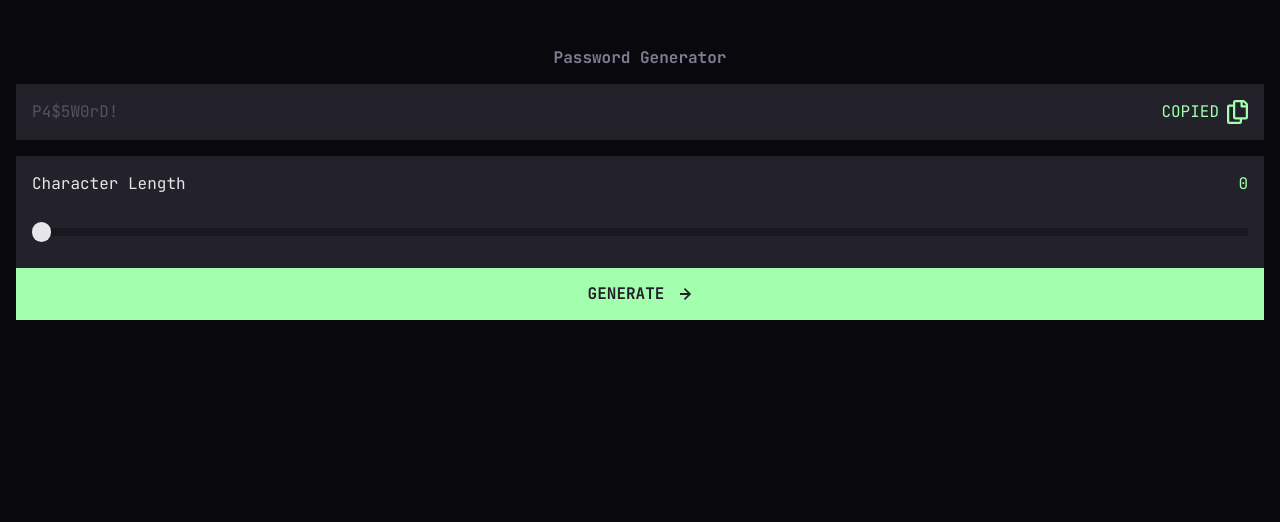
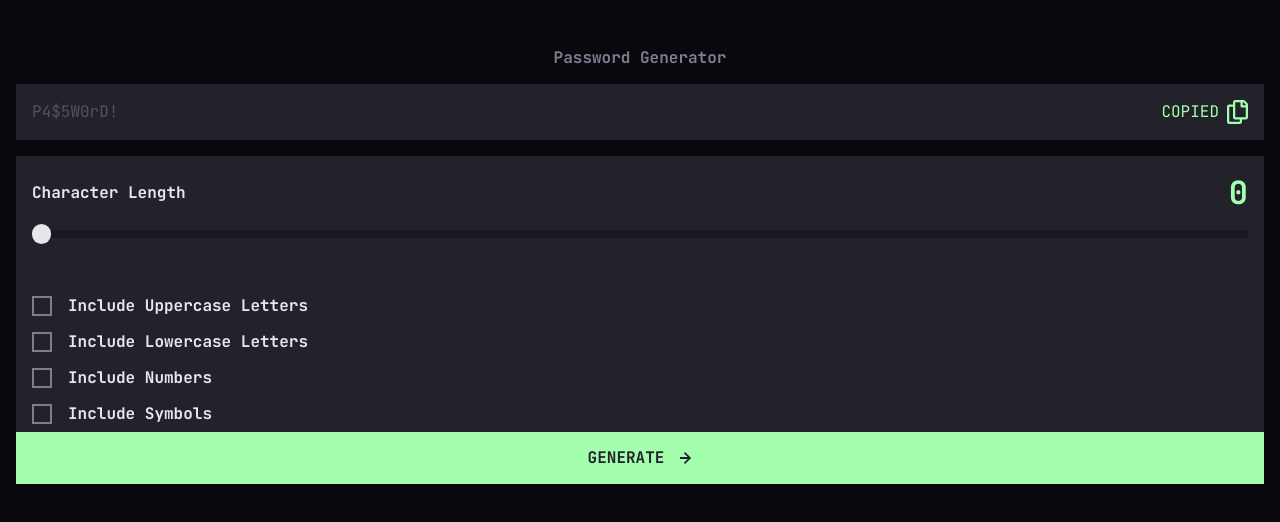
Before and after one commit to kmulqueen/password-generator, a React (Vite) app: page / in a window 1280 px wide. Shown: the top 522 px of the page. Built offline with nearby package versions, Linux system fonts and the light colour scheme.

Commit message:
checkbox components

```diff
--- a/src/App.tsx
+++ b/src/App.tsx
@@ -2,6 +2,7 @@ import Button from "./components/Button";
 import Slider from "./components/Slider";
 import TextField from "./components/TextField";
 import Form from "./components/Form";
+import CheckboxWrapper from "./components/CheckboxWrapper";
 
 function App() {
   const handleCopyClick = (): void => {
@@ -16,6 +17,7 @@ function App() {
       <TextField onClick={handleCopyClick} />
       <Form>
         <Slider />
+        <CheckboxWrapper />
         <Button type="submit">GENERATE</Button>
       </Form>
     </main>
--- a/src/components/Checkbox.tsx
+++ b/src/components/Checkbox.tsx
@@ -0,0 +1,30 @@
+export type CheckboxProps = {
+  id: string;
+  label: string;
+};
+
+export default function Checkbox({ id, label }: CheckboxProps) {
+  return (
+    <div className="checkbox-container py-2">
+      <input type="checkbox" name={id} id={id} className="sr-only" />
+      <label htmlFor={id} className="flex cursor-pointer items-center gap-4">
+        <span className="custom-checkbox-visual">
+          <svg
+            width="14"
+            height="12"
+            xmlns="http://www.w3.org/2000/svg"
+            className="check-icon"
+          >
+            <path
+              stroke="#18171F"
+              strokeWidth="3"
+              fill="none"
+              d="M1 5.607 4.393 9l8-8"
+            />
+          </svg>
+        </span>
+        <span className="text-preset-4 text-grey-200">{label}</span>
+      </label>
+    </div>
+  );
+}
--- /dev/null
+++ b/src/components/CheckboxWrapper.tsx
@@ -0,0 +1,31 @@
+import type { CheckboxProps } from "./Checkbox";
+import Checkbox from "./Checkbox";
+
+export default function CheckboxWrapper() {
+  const checkboxOptions: CheckboxProps[] = [
+    {
+      id: "uppercase",
+      label: "Include Uppercase Letters",
+    },
+    {
+      id: "lowercase",
+      label: "Include Lowercase Letters",
+    },
+    {
+      id: "numbers",
+      label: "Include Numbers",
+    },
+    {
+      id: "symbols",
+      label: "Include Symbols",
+    },
+  ];
+  return (
+    <fieldset className="w-full min-w-0 border-0 bg-grey-800 px-4">
+      <legend className="sr-only">Choose password rules:</legend>
+      {checkboxOptions.map((option) => (
+        <Checkbox id={option.id} label={option.label} key={option.id} />
+      ))}
+    </fieldset>
+  );
+}
--- a/src/components/Form.tsx
+++ b/src/components/Form.tsx
@@ -4,6 +4,8 @@ export default function Form({ children }: PropsWithChildren) {
   const handleSubmit = (e: FormEvent<HTMLFormElement>): void => {
     e.preventDefault();
     console.log("TODO - Generate password");
+    const data = new FormData(e.currentTarget);
+    console.log(data);
   };
   return <form onSubmit={handleSubmit}>{children}</form>;
 }
--- a/src/components/Slider.tsx
+++ b/src/components/Slider.tsx
@@ -25,12 +25,15 @@ export default function Slider() {
   };
 
   return (
-    <fieldset className="w-full min-w-0">
-      <div className="grid grid-cols-2 grid-rows-2 gap-8 bg-grey-800 p-4">
-        <label htmlFor="character-length" className="text-grey-200">
+    <fieldset className="w-full min-w-0 border-0">
+      <div className="grid grid-cols-[max-content_1fr] grid-rows-2 gap-4 bg-grey-800 p-4">
+        <label
+          htmlFor="character-length"
+          className="self-center text-preset-4 text-grey-200"
+        >
           Character Length
         </label>
-        <p className="place-self-end text-green-200">{value}</p>
+        <p className="place-self-end text-preset-1 text-green-200">{value}</p>
         <input
           ref={inputRef}
           type="range"
--- a/src/components/TextField.tsx
+++ b/src/components/TextField.tsx
@@ -4,7 +4,7 @@ type TextFieldProps = {
 
 export default function TextField({ onClick }: TextFieldProps) {
   return (
-    <fieldset className="mb-4 w-full min-w-0">
+    <fieldset className="mb-4 w-full min-w-0 border-0">
       <label htmlFor="generated-password" className="sr-only">
         Generated Password
       </label>
--- a/src/index.css
+++ b/src/index.css
@@ -82,8 +82,14 @@
   letter-spacing: 0px;
 }
 
+@layer base {
+  input[type="checkbox"] {
+    background-color: var(--color-grey-800);
+  }
+}
+
 @layer components {
-  /* Base styles for the range input */
+  /* Range input */
   .progress-range {
     -webkit-appearance: none;
     appearance: none;
@@ -170,4 +176,54 @@
     background: var(--color-grey-850);
     border: 2px solid var(--color-green-200);
   }
+
+  /* Checkbox */
+  .checkbox-container {
+    position: relative;
+    display: flex;
+    align-items: center;
+  }
+
+  .custom-checkbox-visual {
+    display: flex;
+    align-items: center;
+    justify-content: center;
+    width: 1.25rem;
+    height: 1.25rem;
+    background-color: var(--color-grey-800);
+    border: 2px solid var(--color-grey-600);
+    position: relative;
+    transition: all 0.2s ease;
+  }
+
+  /* Hide the checkmark SVG when unchecked */
+  .custom-checkbox-visual .check-icon {
+    opacity: 0;
+    visibility: hidden;
+    transition:
+      opacity 0.2s ease,
+      visibility 0.2s ease;
+  }
+
+  /* Handle background when checkbox is checked */
+  input[type="checkbox"]:checked + label .custom-checkbox-visual {
+    background-color: var(--color-green-200);
+    border-color: var(--color-green-200);
+  }
+
+  /* Show the checkmark SVG when checked */
+  input[type="checkbox"]:checked + label .custom-checkbox-visual .check-icon {
+    opacity: 1;
+    visibility: visible;
+  }
+
+  input[type="checkbox"]:focus + label .custom-checkbox-visual {
+    border-color: var(--color-green-200);
+    box-shadow: 0 0 0 2px rgba(var(--color-green-200-rgb), 0.3);
+    outline: none;
+  }
+
+  label:hover .custom-checkbox-visual {
+    border-color: var(--color-green-200);
+  }
 }
```
